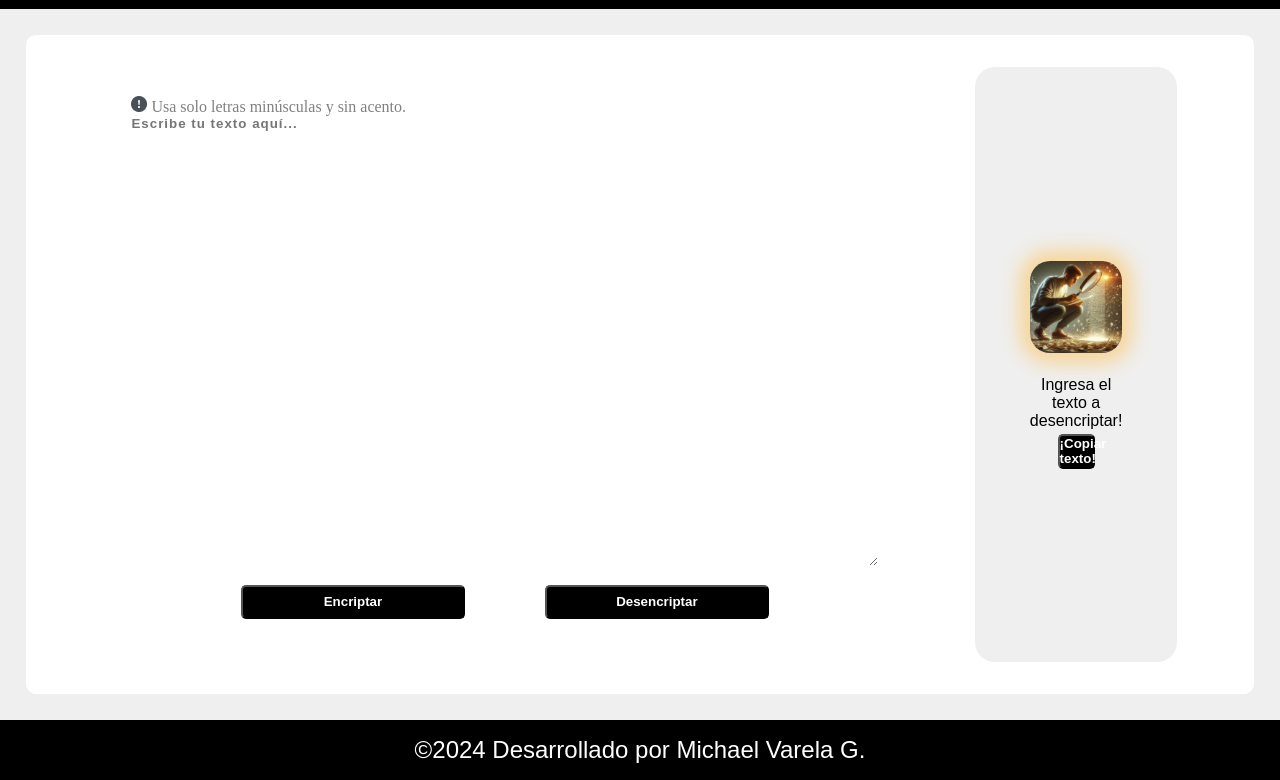
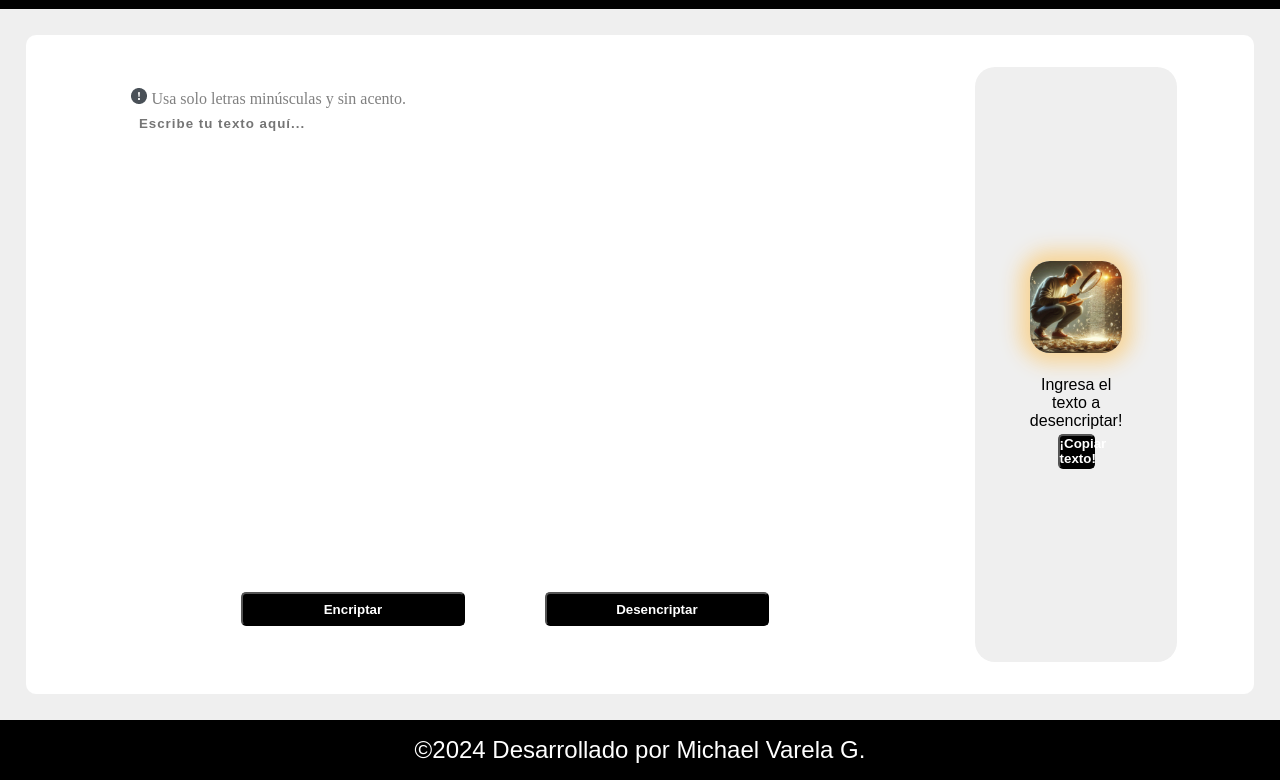
Before and after one commit to MayVarela/portafolio, a plain HTML site: page encriptador.html in a window 1280 px wide. Shown: the part 70-850 px from the top of the page. Drawn offline with Linux system fonts and the light colour scheme; a web font is replaced by a local one.

Commit message:
se agrega outline al textarea para eliminar el borde externo e la caja de texto

```diff
--- a/styles/style_encriptador.css
+++ b/styles/style_encriptador.css
@@ -57,6 +57,9 @@ body{
     border: none;
     background-color: var(--color-primario);
     border-radius: 5px;
+    padding: 1%;
+    outline: none;
+    resize: none;
 }
 
 .div_salida_texto {
```
